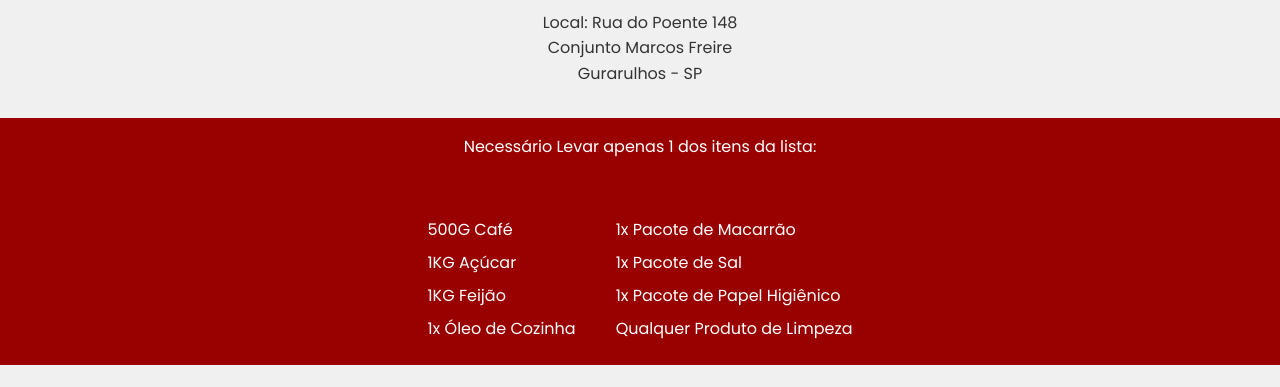
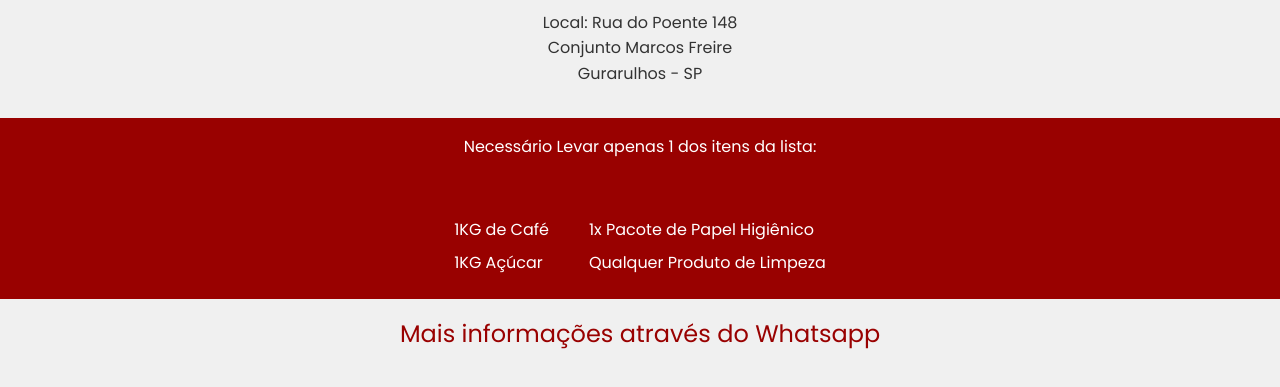
Before and after one commit to 1da1ana1/Cursinho-Comunitario-Pimentas, a website: page src/views/processo-seletivo.html in a window 1280 px wide. Shown: the part 730-1117 px from the top of the page. Drawn offline with Linux system fonts and the light colour scheme.

Commit message:
atualizado o que é necessário levar no dia da inscrição na página do processo seletivo

```diff
--- a/src/views/processo-seletivo.html
+++ b/src/views/processo-seletivo.html
@@ -16,7 +16,6 @@
     <link rel="stylesheet" href="../../public/styles/cabecalho_footer.css" />
 
     <link rel="stylesheet" href="../../public/styles/processo-seletivo.css" />
-
     <script src="../../public/scripts/includeComponents.js" defer></script>
   </head>
   <body>
@@ -35,9 +34,9 @@
         <img
           src="../../public/images/logos/inscricoes-abertas.svg"
           alt="Ícone alerta"
-          style="width:5.56rem; height:5.56rem;"
+          style="width: 5.56rem; height: 5.56rem"
         />
-        </section>
+      </section>
 
       <section class="endereco">
         <p>
@@ -52,14 +51,10 @@
         <br />
         <div class="colunas">
           <ul class="coluna-um">
-            <li>500G Café</li>
+            <li>1KG de Café</li>
             <li>1KG Açúcar</li>
-            <li>1KG Feijão</li>
-            <li>1x Óleo de Cozinha</li>
           </ul>
           <ul class="coluna-dois">
-            <li>1x Pacote de Macarrão</li>
-            <li>1x Pacote de Sal</li>
             <li>1x Pacote de Papel Higiênico</li>
             <li>Qualquer Produto de Limpeza</li>
           </ul>
@@ -67,20 +62,18 @@
       </section>
 
       <section class="informacoes">
-        <p class="texto-informacoes">
-          Mais informações através do Whatsapp
-        </p>
+        <p class="texto-informacoes">Mais informações através do Whatsapp</p>
         <a href="https://wa.me/5511995198207">
           <img
             src="../../public/images/logos/whatsapp.png"
             alt="Ícone Whatsapp"
-            style="width:3.88rem; height:3.88rem;"
+            style="width: 3.88rem; height: 3.88rem"
           />
         </a>
       </section>
 
       <script src="../../public/scripts/script.js"></script>
-      </main>
+    </main>
 
     <footer></footer>
   </body>
```
Also changed, not shown: src/views/index.html (+1 -3 lines).
